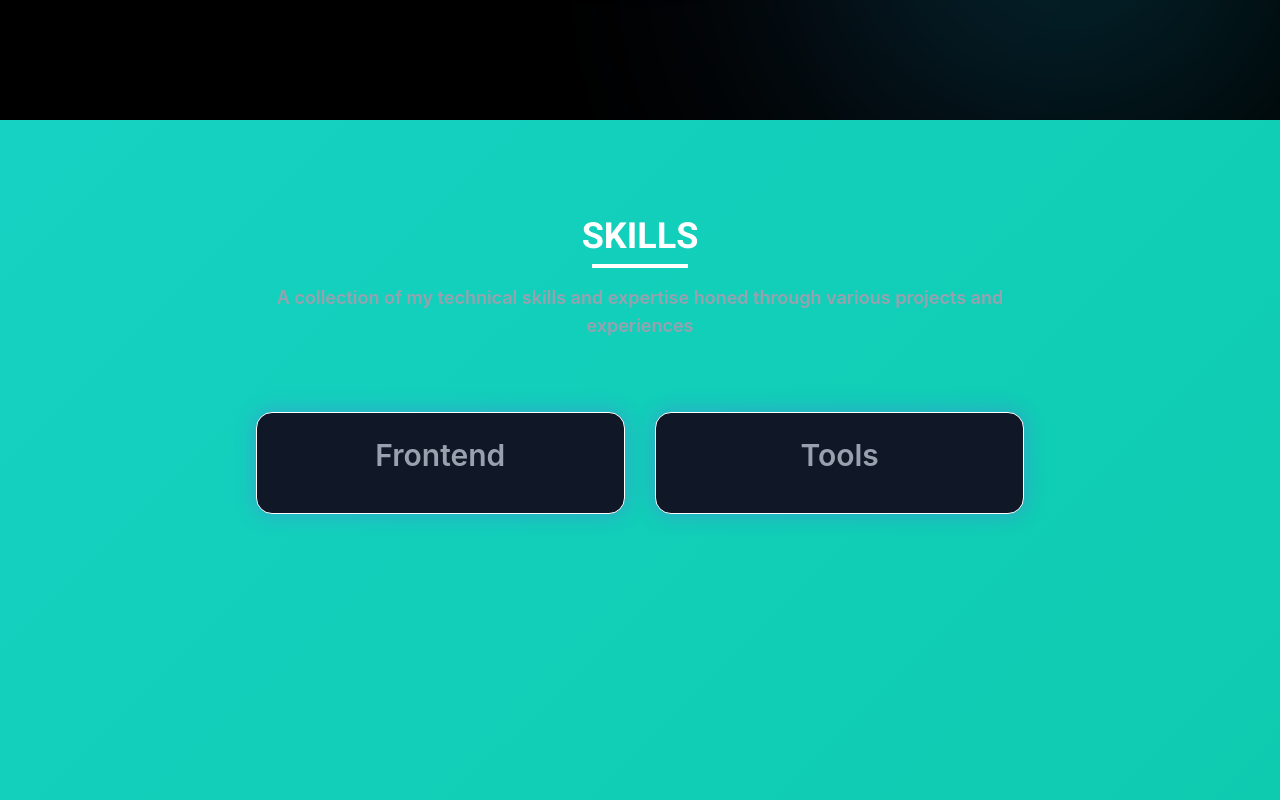
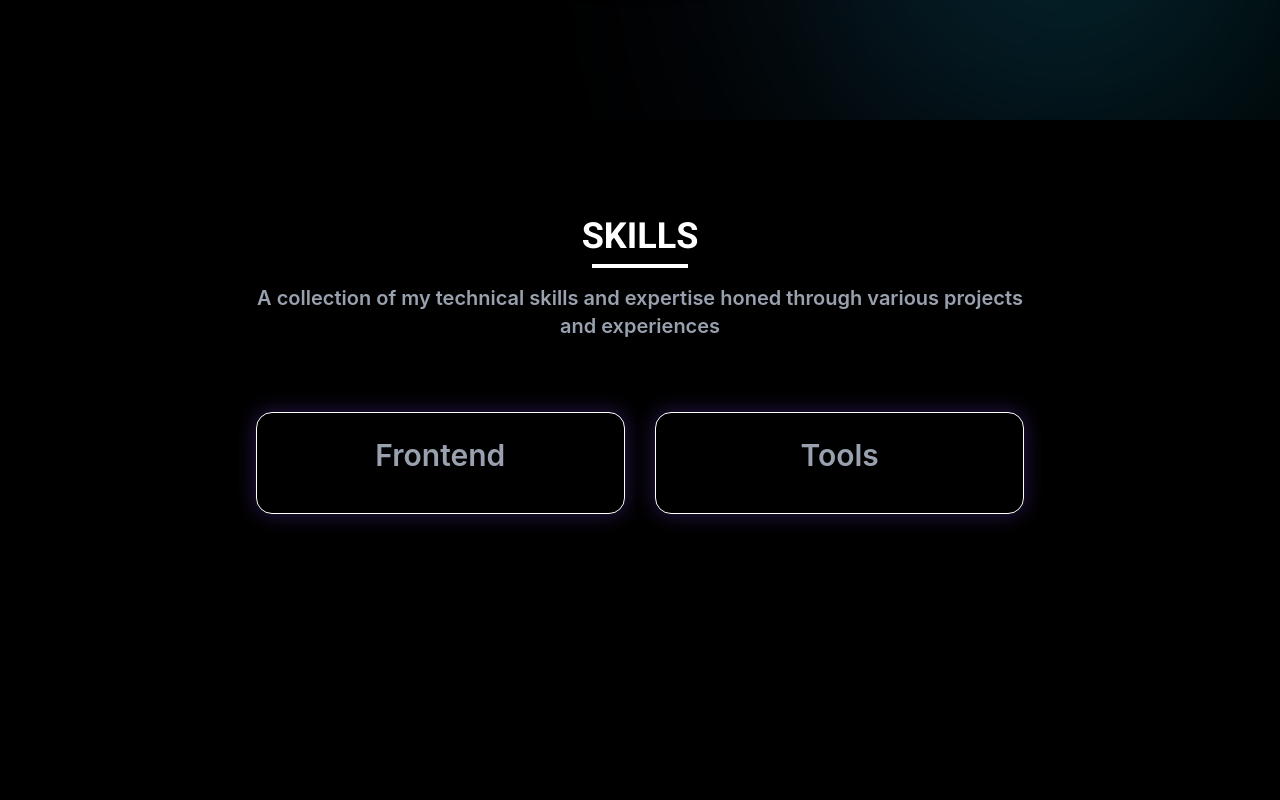
Before and after one commit to priyanshukumargupta01/Portfolio, a React (Vite) app: page / in a window 1280 px wide. Shown: the part 1480-2280 px from the top of the page. Built offline with nearby package versions, Linux system fonts and the light colour scheme.

Commit message:
Skill Section Updated

```diff
--- a/src/sections/Skills.jsx
+++ b/src/sections/Skills.jsx
@@ -13,12 +13,12 @@
 const Skills = () => (
   <section
     id="skills"
-    className="py-24 pb-24 px-[12vw] h-screen md:px-[7vw] lg:px-[20vw] font-sans bg-skills-gradient clip-path-custom"
+    className="py-24 pb-24 px-[12vw] md:px-[7vw] lg:px-[20vw] font-sans bg-skills-gradient w-full h-screen relative bg-black overflow-hidden  "
   >
     <div className="text-center mb-8">
       <h2 className="text-3xl sm:text-4xl font-bold text-white">SKILLS</h2>
       <div className="w-24 h-1 bg-[#ffffff] mx-auto mt-2"></div>
-      <p className="text-gray-400 mt-4 text-lg font-semibold">
+      <p className="text-gray-400 mt-4 text-xl font-semibold">
       A collection of my technical skills and expertise honed through various projects and experiences
       </p>
     </div>
@@ -27,7 +27,7 @@ const Skills = () => (
       {SkillsInfo.map((category) => (
         <div
           key={category.title}
-          className="bg-gray-900 backdrop-blur-md px-6 sm:px-10 py-8 sm:py-6 mb-10 w-full sm:w-[48%] rounded-2xl border border-white
+          className="bg-transparent backdrop-blur-md px-6 sm:px-10 py-8 sm:py-6 mb-10 w-full sm:w-[48%] rounded-2xl border border-white
           shadow-[0_0_20px_1px_rgba(130,69,236,0.3)]"
         >
           <h3 className="text-2xl sm:text-3xl font-semibold text-gray-400 mb-4 text-center">
```
